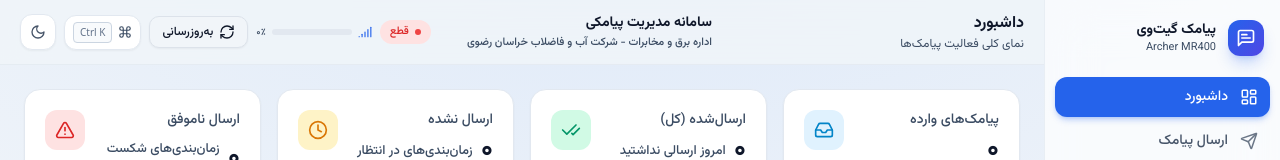
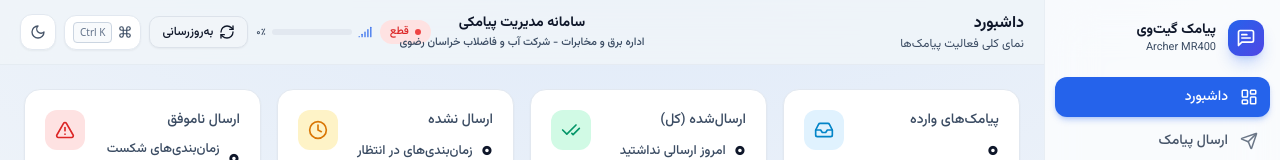
Before and after one commit to messh1979-maker/SMS_MR400, a React (Vite) app: page / in a window 1280 px wide. Shown: the top 160 px of the page. Built offline with nearby package versions, Linux system fonts and the light colour scheme; no server answers; a web font is replaced by a local one.

Commit message:
feat(ui): center brand header in Topbar across all pages (absolute positioning)

```diff
--- a/src/components/Topbar.tsx
+++ b/src/components/Topbar.tsx
@@ -15,9 +15,11 @@ const TITLES: Record<PageId, { title: string; subtitle: string }> = {
 };
 
 const BRAND_HEADER = (
-  <div className="flex flex-col items-start gap-0.5 text-right" dir="rtl" aria-hidden="true">
+  <div className="absolute inset-0 flex items-center justify-center pointer-events-none" aria-hidden="true">
+    <div className="flex flex-col items-center gap-0.5 text-center" dir="rtl">
       <span className="text-sm font-bold text-slate-900 dark:text-white">سامانه مدیریت پیامکی</span>
       <span className="text-[11px] font-medium text-muted-foreground">اداره برق و مخابرات - شرکت آب و فاضلاب خراسان رضوی</span>
+    </div>
   </div>
 );
 
@@ -45,17 +47,19 @@ export default function Topbar({
   return (
     <header
       dir="rtl"
-      className="flex items-center justify-between gap-4 border-b border-slate-200/70 bg-background/80 px-5 py-3 backdrop-blur-xl dark:border-white/5"
+      className="relative flex items-center justify-between gap-4 border-b border-slate-200/70 bg-background/80 px-5 py-3 backdrop-blur-xl dark:border-white/5"
     >
+      {/* برند هدر - وسط‌چین مطلق */}
+      {BRAND_HEADER}
+
+      <div className="flex w-full items-center justify-between gap-4">
         <div className="min-w-0 flex-1 text-right">
           <h2 className="text-base font-extrabold text-slate-900 dark:text-white">{t.title}</h2>
           <p className="hidden truncate text-xs text-muted-foreground sm:block">{t.subtitle}</p>
         </div>
 
-      {/* برند هدر - در سمت چپ بعد از عنوان با فاصله */}
-      <div className="flex-shrink-0 px-5">{BRAND_HEADER}</div>
-
         <div className="flex shrink-0 items-center gap-2">
+          {/* قرص اتصال */}
           <span
             className={cn(
               "hidden items-center gap-1.5 rounded-full px-2.5 py-1 text-[11px] font-medium sm:flex",
@@ -79,7 +83,7 @@ export default function Topbar({
             {connected === null ? "در حال بررسی..." : connected ? "متصل به خط" : "قطع"}
           </span>
 
-        {/* سیگنال مودم در هدر */}
+          {/* سیگنال مودم */}
           {connected !== null && (
             <span className="flex items-center gap-1.5" aria-label={`سطح سیگنال ${faDigits(signal)} درصد`} title={`سیگنال: ${faDigits(signal)}٪`}>
               <Signal className="h-3.5 w-3.5 text-blue-600 dark:text-blue-300" />
@@ -117,6 +121,7 @@ export default function Topbar({
             {dark ? <Sun className="h-4 w-4" /> : <Moon className="h-4 w-4" />}
           </button>
         </div>
+      </div>
     </header>
   );
 }
```
Lines whose indentation alone changed are shown as unchanged.
